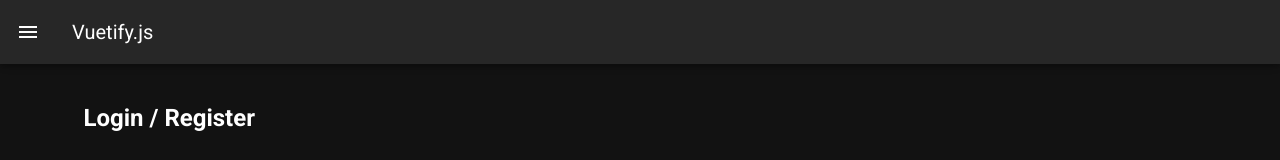
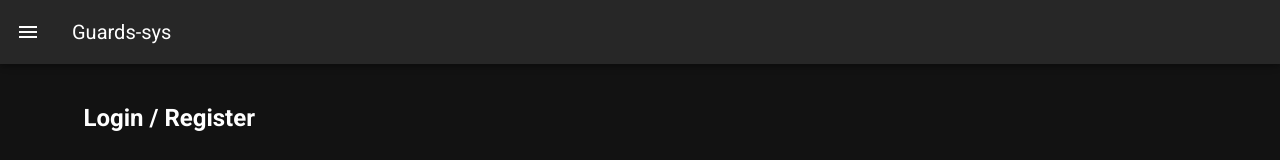
Before and after one commit to nytro04/guards-sys-frontend, a Nuxt app: page / in a window 1280 px wide. Shown: the top 160 px of the page. Built offline with nearby package versions, Linux system fonts and the light colour scheme.

Commit message:
feat(navbar component): add navbar component and import it into defaults

```diff
--- a/components/layout/Navbar.vue
+++ b/components/layout/Navbar.vue
@@ -0,0 +1,48 @@
+<template>
+  <v-app-bar :clipped-left="clipped" fixed app>
+    <v-app-bar-nav-icon @click.stop="drawer = !drawer" />
+    <!-- <v-btn icon @click.stop="miniVariant = !miniVariant">
+        <v-icon>mdi-{{ `chevron-${miniVariant ? 'right' : 'left'}` }}</v-icon>
+      </v-btn> -->
+    <!-- <v-btn icon @click.stop="clipped = !clipped">
+        <v-icon>mdi-application</v-icon>
+      </v-btn> -->
+    <!-- <v-btn icon @click.stop="fixed = !fixed">
+        <v-icon>mdi-minus</v-icon>
+      </v-btn> -->
+    <v-toolbar-title v-text="title" />
+    <v-spacer />
+    <!-- <v-btn icon @click.stop="rightDrawer = !rightDrawer">
+        <v-icon>mdi-menu</v-icon>
+      </v-btn> -->
+  </v-app-bar>
+</template>
+
+<script>
+export default {
+  props: {
+    // clipped: {
+    //   type: Boolean
+    //   //   default: false
+    // },
+    // drawer: {
+    //   type: Boolean
+    //   //   default: false
+    // },
+    // fixed: {
+    //   type: Boolean
+    //   //   default: false
+    // }
+  },
+  data() {
+    return {
+      clipped: false,
+      drawer: false,
+      fixed: false,
+      title: 'Guards-sys'
+    }
+  }
+}
+</script>
+
+<style></style>
--- a/layouts/default.vue
+++ b/layouts/default.vue
@@ -37,23 +37,8 @@
         </v-list-item>
       </v-list>
     </v-navigation-drawer>
-    <v-app-bar :clipped-left="clipped" fixed app>
-      <v-app-bar-nav-icon @click.stop="drawer = !drawer" />
-      <!-- <v-btn icon @click.stop="miniVariant = !miniVariant">
-        <v-icon>mdi-{{ `chevron-${miniVariant ? 'right' : 'left'}` }}</v-icon>
-      </v-btn> -->
-      <!-- <v-btn icon @click.stop="clipped = !clipped">
-        <v-icon>mdi-application</v-icon>
-      </v-btn> -->
-      <!-- <v-btn icon @click.stop="fixed = !fixed">
-        <v-icon>mdi-minus</v-icon>
-      </v-btn> -->
-      <v-toolbar-title v-text="title" />
-      <v-spacer />
-      <!-- <v-btn icon @click.stop="rightDrawer = !rightDrawer">
-        <v-icon>mdi-menu</v-icon>
-      </v-btn> -->
-    </v-app-bar>
+    <!-- navbar goes here  -->
+    <Navbar></Navbar>
     <v-main>
       <v-container>
         <nuxt />
@@ -79,6 +64,9 @@
 
 <script>
 export default {
+  components: {
+    Navbar: () => import('@/components/layout/Navbar')
+  },
   data() {
     return {
       clipped: false,
```
